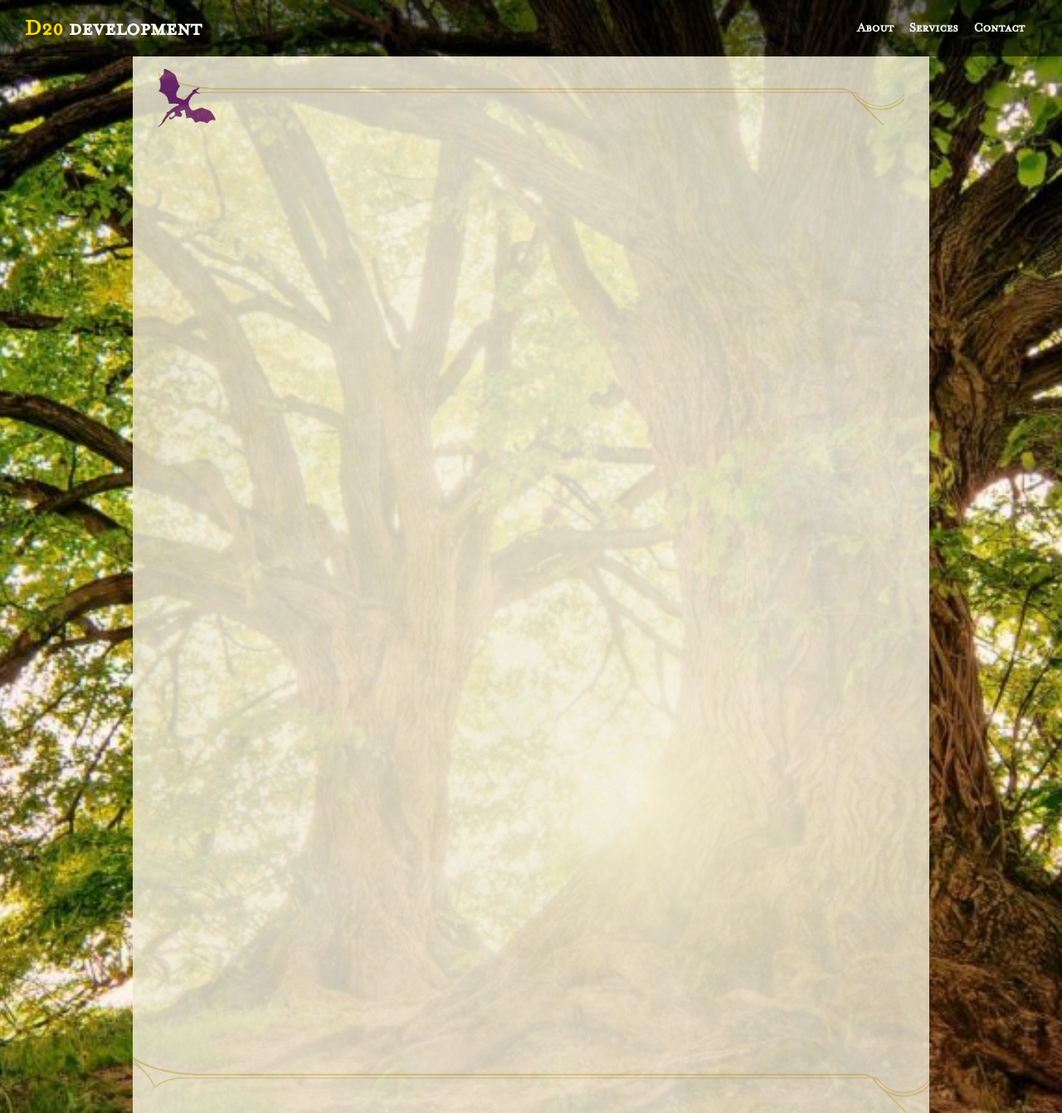
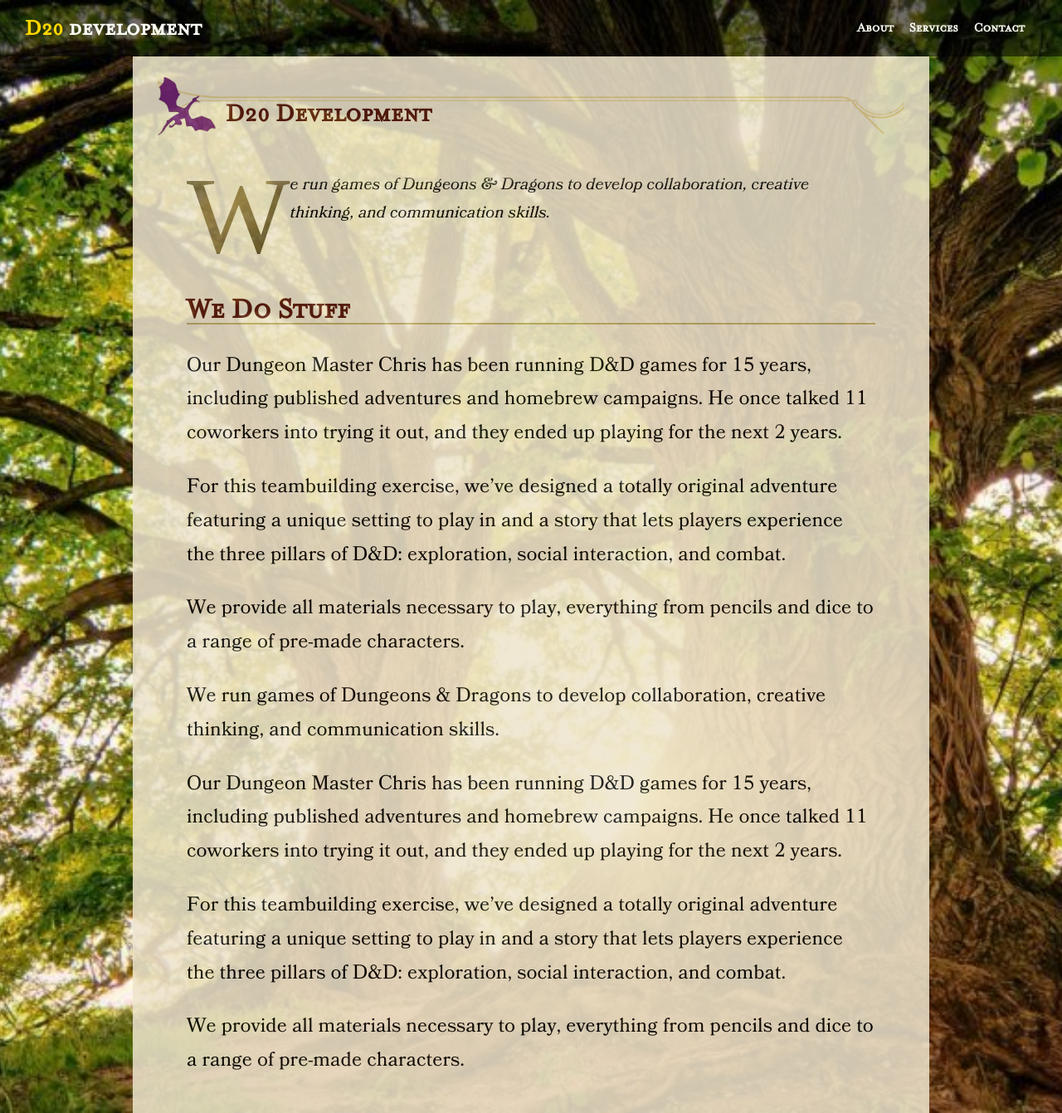
Before and after one commit to rebeccacremona/d20-demo, a Jekyll site: the page built from index.markdown, in a window 1280 px wide. Shown: the whole page at 83% size. Built offline with Jekyll 4.4.1, drawn with Linux system fonts in a browser that asks for light colours.

Commit message:
First pass text styling.

```diff
--- a/assets/styles.css
+++ b/assets/styles.css
@@ -126,6 +126,14 @@
   --gold: gold;
   --gold-lighter: cornsilk;
   --HB_Color_Background: #EEE5CE;
+  --HB_Color_Accent: #E0E5C1;
+  --HB_Color_HeaderUnderline: #C0AD6A;
+  --HB_Color_HorizontalRule: #9C2B1B;
+  --HB_Color_HeaderText: #58180D;
+  --HB_Color_MonsterStatBackground: #F2E5B5;
+  --HB_Color_CaptionText: #766649;
+  --HB_Color_WatercolorStain: #BBAD82;
+  --HB_Color_Footnotes: #C9AD6A;
 }
 
 /**/
@@ -310,14 +318,35 @@ main {
   width: 100%;
   max-width: 960px;
   margin: 0 auto;
-  padding: 0 20px;
   box-sizing: border-box;
+
+  /* this pixel value is the height of the mobile nav, closed  */
+  height: calc(100% - 96px);
+  position: relative;
+
+  opacity: 0.85;
+  background-color: var(--HB_Color_Background);
+
+  /* Just the top decoration */
+  background-image: url(./images/PHB_footerAccent.png);
+  background-position: top left;
+  background-repeat: no-repeat;
+  background-size: contain;
+  background-origin: content-box;
+
+  /* Top and bottom decoration */
+  /*background-image: url(./images/PHB_footerAccent.png), url(./images/PHB_footerAccent.png);*/
+  /*background-position: bottom left, top left;*/
+  /*background-repeat: no-repeat, no-repeat;*/
+  /*background-size: contain, contain;*/
+  /*background-origin: content-box, content-box*/
+
+  padding: 45px 30px 15px;
 
 }
 @media (min-width: 500px) {
   main {
     width: 85%;
-    padding: 0;
   }
 }
 @media (min-width: 650px) {
@@ -325,47 +354,103 @@ main {
     width: 80%;
   }
 }
-
-main {
-  /* this pixel value is the height of the desktop nav, closed  */
-  min-height: calc(100% - 68px);
-
-  opacity: 0.85;
-  background-image: url(./images/PHB_footerAccent.png), url(./images/PHB_footerAccent.png), url(./images/parchmentBackground.jpg);
-  background-position: bottom left, top left, center;
-  background-repeat: no-repeat, no-repeat, no-repeat;
-  background-size: contain, contain, cover;
-  background-origin: padding-box, content-box, padding-box;
-  padding: 15px 30px 10px;
-}
-
-@media only screen and (max-width: 1025px) {
+@media (min-width: 1026px) {
   main {
-    /* this pixel value is the height of the mobile nav, closed  */
-    min-height: calc(100% - 96px);
-    /* the bottom decoration looks a bit nicer higher */
-    background-origin: content-box, content-box, padding-box;
+    /* this pixel value is the height of the desktop nav, closed  */
+    height: calc(100% - 68px);
+    padding-top: 25px;
+    /*background-origin: padding-box, content-box;*/
   }
 }
 
 .nav-open main {
   /* this pixel value is the height of the mobile nav, open  */
-  min-height: calc(100% - 296px);
+  height: calc(100% - 296px);
 }
 
-/*main h1, main h2, main h3, main h4, main h5, main h6 {
-  font-family: MrEavesRemake;
-}
-
-header {
-  padding: 25px 15px 0;
-}
-
-.subtitle {
-  font-family: ScalySansSmallCapsRemake;
+.content-wrapper {
+  height: calc(100% - 68px - 15px);
+  position: relative
 }
 
 .content {
+  height: 100%;
+  overflow: auto;
+  box-sizing: border-box;
+  padding: 15px 35px 0;
   font-family: BookInsanityRemake;
-  padding: 0 15px;
-}*/
+  font-size: 1.5rem;
+}
+
+@media only screen and (max-width: 1025px) {
+  .content {
+    padding: 15px 0 0;
+  }
+}
+
+.content:before {
+  content:'';
+  width:100%;
+  height:100%;
+  position:absolute;
+  left:0;
+  top:0;
+  background:linear-gradient(var(--HB_Color_Background), transparent 55px, transparent);
+  pointer-events: none
+}
+
+main h1, main h2, main h3, main h4, main h5, main h6 {
+  font-family: MrEavesRemake;
+  color:  var(--HB_Color_HeaderText)
+}
+
+main h1 {
+  display: inline-block;
+  border-bottom: none;
+  vertical-align: top;
+  margin-left: 8px;
+  padding-top: 8px;
+}
+
+main h2 {
+  border-bottom: 2px solid var(--HB_Color_HeaderUnderline);
+}
+
+.content p {
+  line-height: 1.7;
+}
+
+.content p:first-child {
+  display: inline-block;
+  margin: auto;
+  margin-top: 18px;
+  font-style: italic;
+  font-size:  1.25rem;
+  text-align: center;
+}
+
+@media only screen and (min-width: 1026px) {
+
+  /* Drop cap first element  */
+  .content p:first-child::first-letter {
+    float: left;
+    font-family: SolberaImitationRemake;
+    font-style: normal;
+    line-height: 1em;
+    font-size: 132px;
+    padding-left: 40px;
+    margin-left: -40px;
+    margin-top: -12px;
+    padding-bottom: 2px;
+    margin-bottom: -20px;
+    background-image: linear-gradient(-45deg, #322814, #998250, #322814);
+    background-clip: text;
+    color: rgba(0,0,0,0);
+  }
+
+  .content p:first-child {
+    text-align: left;
+    margin-bottom: 18px;
+  }
+
+}
--- a/index.markdown
+++ b/index.markdown
@@ -1,7 +1,16 @@
 ---
+title: D20 Development
 ---
 
-<!-- ## About D20 Development
+We run games of Dungeons & Dragons to develop collaboration, creative thinking, and communication skills.
+
+## We Do Stuff
+
+Our Dungeon Master Chris has been running D&D games for 15 years, including published adventures and homebrew campaigns. He once talked 11 coworkers into trying it out, and they ended up playing for the next 2 years.
+
+For this teambuilding exercise, we've designed a totally original adventure featuring a unique setting to play in and a story that lets players experience the three pillars of D&D: exploration, social interaction, and combat.
+
+We provide all materials necessary to play, everything from pencils and dice to a range of pre-made characters.
 
 We run games of Dungeons & Dragons to develop collaboration, creative thinking, and communication skills.
 
@@ -9,4 +18,4 @@ Our Dungeon Master Chris has been running D&D games for 15 years, including publ
 
 For this teambuilding exercise, we've designed a totally original adventure featuring a unique setting to play in and a story that lets players experience the three pillars of D&D: exploration, social interaction, and combat.
 
-We provide all materials necessary to play, everything from pencils and dice to a range of pre-made characters. -->
+We provide all materials necessary to play, everything from pencils and dice to a range of pre-made characters.
```
